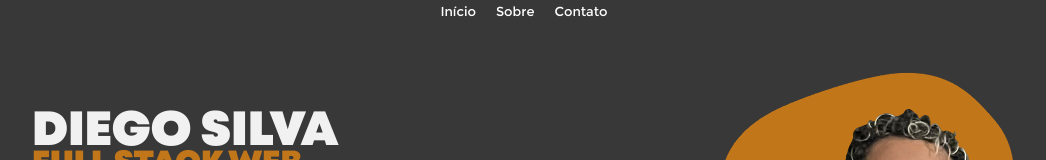
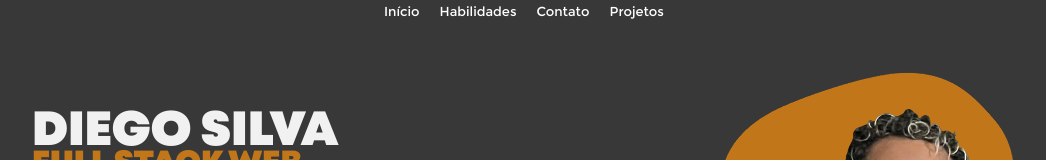
Before and after one commit to DgDevHub/DgDev-App, a Next.js app: page / in a window 1280 px wide. Shown: the top 160 px of the page, without its empty margins (116-1162 px from the left). Built offline with nearby package versions, Linux system fonts and the light colour scheme; no server answers.

Commit message:
:bug: :ok_hand: fix: Revisando e atualizando arquivos e arrumando ancora header

```diff
--- a/src/app/page.tsx
+++ b/src/app/page.tsx
@@ -8,10 +8,10 @@ import Contato from "./sections/Contato/Contato";
 export default function Main() {
   return (
     <>
-      <AnimatedSection><div id="home"><Home /></div></AnimatedSection>
+      <AnimatedSection><div id="Home"><Home /></div></AnimatedSection>
       <AnimatedSection><div id="Habilidades"><Sobre /></div></AnimatedSection>
       <AnimatedSection><div id="Projetos"><Projetos /></div></AnimatedSection>
-      <AnimatedSection><div id="contato"><Contato /></div></AnimatedSection>
+      <AnimatedSection><div id="Contato"><Contato /></div></AnimatedSection>
     </>
   );
 }
--- a/src/app/sections/Home/Home.tsx
+++ b/src/app/sections/Home/Home.tsx
@@ -10,12 +10,13 @@ import HamburgerMenu from "@/components/HamburgerMenu/HamburgerMenu";
 export default function Home() {
 
     const links = [
-        { href: "/" },
-        { href: "/about" },
-        { href: "/contact" },
+        { href: "#Home" },
+        { href: "#Habilidades" },
+        { href: "#Contato" },
+        { href: "#Projetos" },
       ];
 
-      const textos = ["Início", "Sobre", "Contato"];
+      const textos = ["Início", "Habilidades", "Contato", "Projetos"];
 
   return (
     <>
--- a/src/app/sections/Projetos/Projetos.tsx
+++ b/src/app/sections/Projetos/Projetos.tsx
@@ -18,7 +18,7 @@ export default function Projetos() {
         technologies={["React", "TypeScript", "Next.js","CSS5","Api","CSS5","Photoshop"]}
         owner="DgDevHub"
         repo="DgDev-App"
-        site="https://dgdev-app.vercel.app"
+        site="https://dg-dev-app.vercel.app"
         />
     <CardProject
         title="Cliente Dr.Erick"
--- a/src/components/HamburgerMenu/HamburgerMenu.tsx
+++ b/src/components/HamburgerMenu/HamburgerMenu.tsx
@@ -32,7 +32,7 @@ const HamburgerMenu: React.FC = () => {
           ✖
         </button>
 
-        <a className={style.a} href="#home" onClick={() => setIsOpen(false)}>Home</a>
+        <a className={style.a} href="#Home" onClick={() => setIsOpen(false)}>Home</a>
         <a className={style.a} href="#Habilidades" onClick={() => setIsOpen(false)}>Habilidades</a>
         <a className={style.a} href="#Projetos" onClick={() => setIsOpen(false)}>Projetos</a>
         <a className={style.a} href="#contato" onClick={() => setIsOpen(false)}>Contato</a>
```
Also changed, not shown: 1 other file (tests, documents, lock files or other folders).
